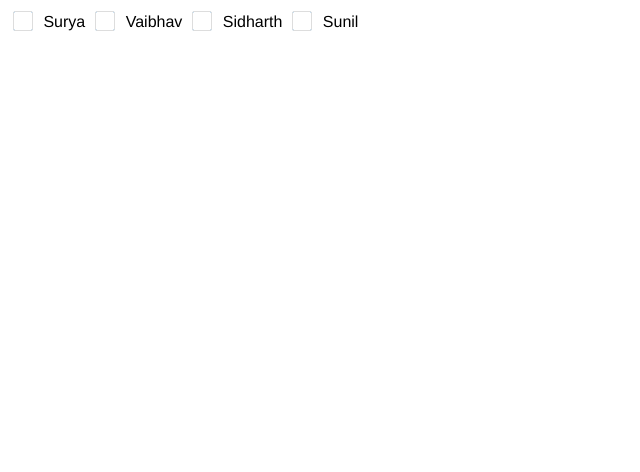
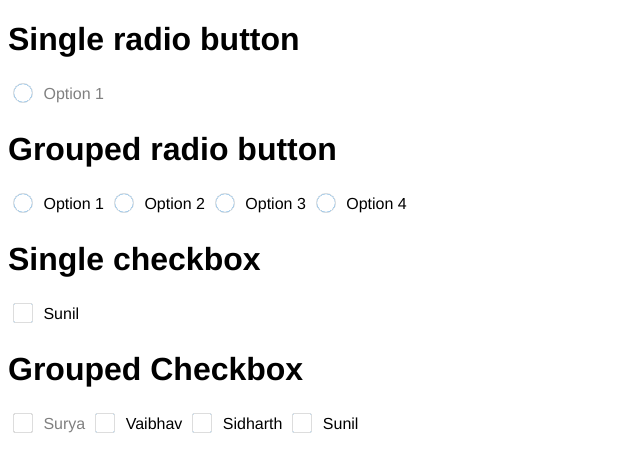
Before and after one commit to SuryaElavazhagan/UI-Elements, a Vue app: page / in a window 1280 px wide. Shown: the top 472 px of the page, without its empty margins (0-640 px from the left). Built offline with nearby package versions, Linux system fonts and the light colour scheme; the HTML template or start-up script is replaced by a standard one.

Commit message:
Developed components for native checkbox and radiobutton.

```diff
--- a/src/App.vue
+++ b/src/App.vue
@@ -62,25 +62,25 @@
                 :key="index"
                 :label="option.label"
                 :value="option.value"/>
-    </z-select>
-  <h1>Basic checkbox</h1>
-  <z-check-box label="Hello Vue!" :value="options[0]" v-model="checkbox"/>
+    </z-select>-->
+  <h1>Single radio button</h1>
+  <z-radio-button label="Option 1" :val="options[0]" disabled v-model="radio"/>
 
-  <h1>Disabled Checkbox</h1>
-  <z-check-box label="Hello Vue!" disabled :value="options[1]"/>
+  <h1>Grouped radio button</h1>
+  <z-radio-button label="Option 1" :val="options[0]" v-model="radiobutton"/>
+  <z-radio-button label="Option 2" :val="options[1]" v-model="radiobutton"/>
+  <z-radio-button label="Option 3" :val="options[2]" v-model="radiobutton"/>
+  <z-radio-button label="Option 4" :val="options[3]" v-model="radiobutton"/>
+
+
+  <h1>Single checkbox</h1>
+  <z-checkbox-component label="Sunil" :val="options[3]" v-model="che"/>
 
   <h1>Grouped Checkbox</h1>
-  <z-check-box-group>
-    <z-check-box label="Hello World" :value="options[0]"/>
-    <z-check-box label="Hello World" :value="options[1]"/>
-  </z-check-box-group>
-
-  <z-radio-button label="Option 1"/>-->
-
-  <z-checkbox-component label="Surya" :value="options[0]" v-model="checkbox"/>
-  <z-checkbox-component label="Vaibhav" :value="options[1]" v-model="checkbox"/>
-  <z-checkbox-component label="Sidharth" :value="options[2]" v-model="checkbox"/>
-  <z-checkbox-component label="Sunil" :value="options[3]" v-model="checkbox"/>
+  <z-checkbox-component label="Surya" :val="options[0]" disabled v-model="checkbox"/>
+  <z-checkbox-component label="Vaibhav" :val="options[1]" v-model="checkbox"/>
+  <z-checkbox-component label="Sidharth" :val="options[2]" v-model="checkbox"/>
+  <z-checkbox-component label="Sunil" :val="options[3]" v-model="checkbox"/>
   </div>
 </template>
 
@@ -89,9 +89,6 @@
 import ZSelect from './components/ZDropDown/ZSelect.vue'
 import ZOptions from './components/ZDropDown/ZOptions.vue'
 import ZTag from './components/ZDropDown/ZTag.vue'
-
-import ZCheckBox from './components/ZCheckBox/CheckBox.vue'
-import ZCheckBoxGroup from './components/ZCheckBox/ZCheckBoxGroup.vue'
 
 import ZCheckboxComponent from './components/ZCheckBox/ZCheckBox.vue'
 
@@ -103,13 +100,14 @@ export default {
     ZSelect,
     ZOptions,
     ZTag,
-    ZCheckBox,
-    ZCheckBoxGroup,
     ZRadioButton,
     ZCheckboxComponent
   },
   data(){
     return {
+      radio : true,
+      radiobutton : [],
+      che : '',
       checkbox : [],
       disableddcheckbox : false,
       checkedNames : [],
--- a/src/components/ZCheckBox/CheckBox.vue
+++ /dev/null
@@ -1,61 +0,0 @@
-<!--
-    Usage  :
-     <checkbox label="your-label" value="your-value">
-
-    Props :
-        disabled : Boolean
-
-    v-model :
-        binds with boolean value i.e., whether the box is checked or not
-
-    Events : @change
-                    params : status : Boolean
-                             value : Bounded value
-
--->
-<template>
-  <div class="checkbox">
-    <label :class="{'disabled' :  disabled}">
-      <input type="checkbox" :disabled="disabled" :checked="checked" :value="value" @change="onChange">
-      <span class="custom-checkbox">
-        <i class="icon-check"></i>
-      </span>
-      {{label}}
-    </label>
-  </div>
-</template>
-
-<script>
-export default {
-    name : 'ZCheckBox',
-    props : {
-        label : String,
-        disabled : {
-            type : Boolean,
-            default : false
-        },
-        checked : Boolean,
-        value : Object
-    },
-    model : {
-        prop : 'checked',
-        event : 'change'
-    },
-    methods : {
-        onChange(event){
-            let status = event.target.checked
-            if(this.$parent.$options._componentTag === "z-check-box-group"){
-                this.$parent.onValueUpdate(status , this.value)
-            }else{
-                this.$emit('change', status, this.value)
-            }
-        }
-    }
-}
-</script>
-
-<style lang="scss">
-
-@import "../../style/checkbox";
-
-</style>
--- a/src/components/ZCheckBox/ZCheckBox.vue
+++ b/src/components/ZCheckBox/ZCheckBox.vue
@@ -1,14 +1,34 @@
+<!--
+
+Usage :
+    <z-checkbox :label="your-label" :val="your-value"/>
+
+    Props :
+        label : String
+        val : Object
+        disabled : Boolean
+
+    v-model :
+        * In case of single checkbox, Initialize v-model value with boolean which determines whether the box is checked or not.
+        * In case of multiple checkboxes (use same v-model for all components), Initialize v-model with array [].
+
+    Events :
+        @input :
+            * Returns Boolean, state of the checkbox.(Applicable only for single or individual checkbox)
+            * Returns Array of Objects, filled with values of selected checkbox. (Applicable only for grouped checkboxes)
+
+-->
+
 <template>
     <div class="checkbox">
         <label :class="{'disabled' :  disabled}">
-            <input type="checkbox" :checked="checked" :value="value">
+            <input type="checkbox" :disabled="disabled" :value="val" v-model="model" @change="onChange">
             <span class="custom-checkbox">
                 <i class="icon-check"></i>
             </span>
             {{label}}
         </label>
     </div>
-
 </template>
 
 <script>
@@ -21,14 +41,34 @@ export default {
         },
         value : {
             type : Object | Array,
+        },
+        val : {
+            type : Object | String,
             required : true
-        },
-        checked : {
-            type : Boolean
         },
         disabled : {
             type : Boolean,
             default : false
+        }
+    },
+    data(){
+        return{
+            checked : false
+        }
+    },
+    computed : {
+        model : {
+            get(){
+                return this.value
+            },
+            set(val){
+                this.checked = val
+            }
+        }
+    },
+    methods : {
+        onChange(){
+            this.$emit('input', this.checked)
         }
     }
 }
--- a/src/components/ZCheckBox/ZCheckBoxGroup.vue
+++ /dev/null
@@ -1,32 +0,0 @@
-<template>
-    <div>
-        <slot></slot>
-    </div>
-</template>
-
-<script>
-export default {
-    name : 'ZCheckBoxGroup',
-    model : {
-        event : 'change'
-    },
-    data(){
-        return{
-            cachedValue : []
-        }
-    },
-    methods : {
-        onValueUpdate(status , value){
-            if(status){
-                this.cachedValue.push(value)
-            }else{
-                let index = this.cachedValue.indexOf(value)
-                if(index >= 0){
-                    this.cachedValue.splice(index , 1)
-                }
-            }
-            this.$emit('change', this.cachedValue)
-        }
-    }
-}
-</script>
--- a/src/components/ZRadioButton/ZRadio.vue
+++ b/src/components/ZRadioButton/ZRadio.vue
@@ -1,7 +1,24 @@
+<!--
+    Usage :
+        <z-radiobutton :label="your-label" :val="your-value"/>
+
+        props :
+            label : String
+            val : Object
+            disabled : Boolean
+
+        v-model :
+        * In case of single checkbox, Initialize v-model value with object. If the radio-box got selected v-model is filled with selected val
+        * In case of multiple checkboxes (use same v-model for all components), Initialize v-model with array [].
+
+        Events :
+            @input:
+                * Returns Object of selected Radio button
+-->
 <template>
     <div class="radio">
         <label :class="{'disabled' :  disabled}">
-            <input type="radio" :disabled="disabled">
+            <input type="radio" :disabled="disabled" :value="val" v-model="model" @change="onChange">
             <span class="custom-radio"></span>
             {{ label }}
         </label>
@@ -10,13 +27,42 @@
 
 <script>
 export default {
-    name : 'ZRadioButton',
+    name: 'ZRadio',
     props : {
-        label : String,
-        value : String | Array | Object,
+        label : {
+            type : String,
+            required : true
+        },
+        value : {
+            type : Object | Array,
+        },
+        val : {
+            type : Object | String,
+            required : true
+        },
         disabled : {
             type : Boolean,
             default : false
+        }
+    },
+    data(){
+        return{
+            selected : false
+        }
+    },
+    computed : {
+        model : {
+            get(){
+                return this.value
+            },
+            set(val){
+                this.selected = val
+            }
+        }
+    },
+    methods : {
+        onChange(){
+            this.$emit('input', this.selected)
         }
     }
 }
```
